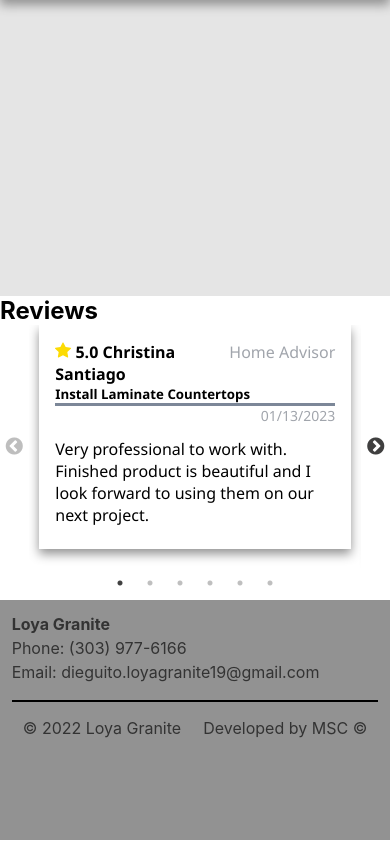
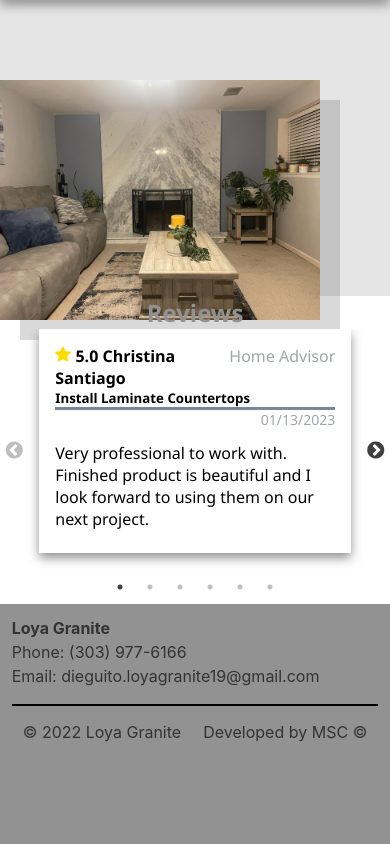
Before and after one commit to mrivera0014/loya-granite, a React (Create React App) app: page / in a window 390 px wide. Shown: the part 1375-2219 px from the top of the page. Built offline with nearby package versions, Linux system fonts and the light colour scheme.

Commit message:
card styles fully styled and responsive

```diff
--- a/src/Components/About/About.css
+++ b/src/Components/About/About.css
@@ -69,7 +69,6 @@
     max-height: 35rem;
     margin-top: 5rem;
     box-shadow: 20px 20px rgba(0, 0, 0, .15);
-    display: none;
 }
 
 .reachUs {
--- a/src/Components/Reviews/Reviews.css
+++ b/src/Components/Reviews/Reviews.css
@@ -1,5 +1,16 @@
-article {
-    display: flex;
+.Reviews {
+    color: #929292;
+    text-align: center;
+    font-family:
+        'Segoe UI',
+        'Roboto',
+        'Oxygen',
+        'Ubuntu',
+        'Cantarell',
+        'Fira Sans',
+        'Droid Sans',
+        'Helvetica Neue',
+        sans-serif;
 }
 
 .starIcon {
@@ -15,8 +26,7 @@ article {
 }
 
 .reviewItem {
-    /* border: solid 2px black; */
-    /* padding: 1rem; */
+    background-color: #fff;
     min-width: 17rem;
     min-height: 14rem;
     overflow: hidden;
--- a/src/Components/Reviews/Reviews.js
+++ b/src/Components/Reviews/Reviews.js
@@ -46,7 +46,8 @@ export default class Reviews extends Component {
 
         return (
             <div>
-                <h2>Reviews</h2>
+                <section>
+                    <h2 className='Reviews'>Reviews</h2>
                     <Slider {...settings}>
                         {reviewItems.map((item, index) => {
                             return (
@@ -63,14 +64,13 @@ export default class Reviews extends Component {
                                         <div className='cardBody'>
                                             <p className='review'>{item.review}</p>
                                         </div>
+                                    </div>
 
-
-                                </div>
                                 </div>
                             )
                         })}
                     </Slider>
-
+                </section>
             </div >
         )
     }
```
Lines whose indentation alone changed are shown as unchanged.
